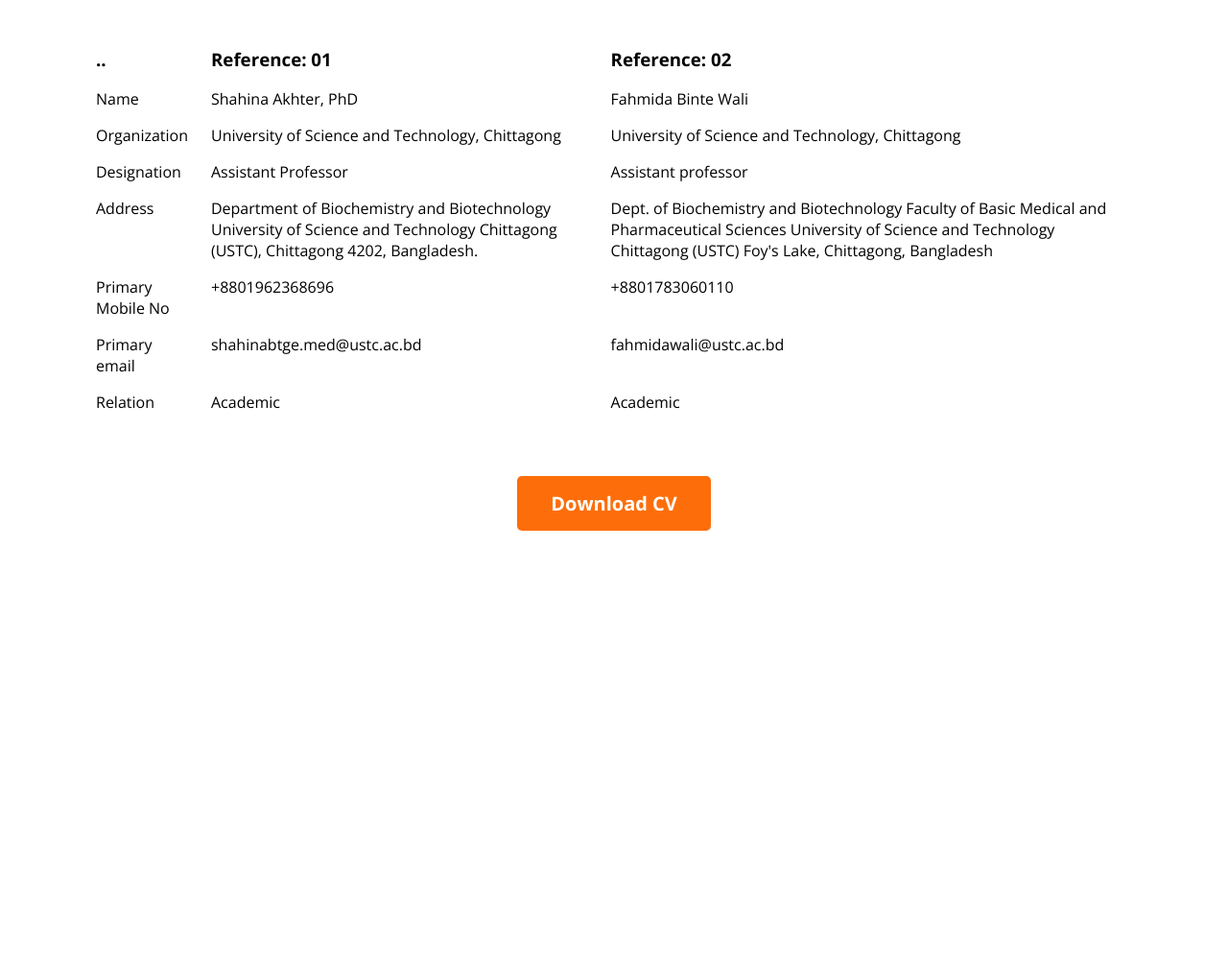
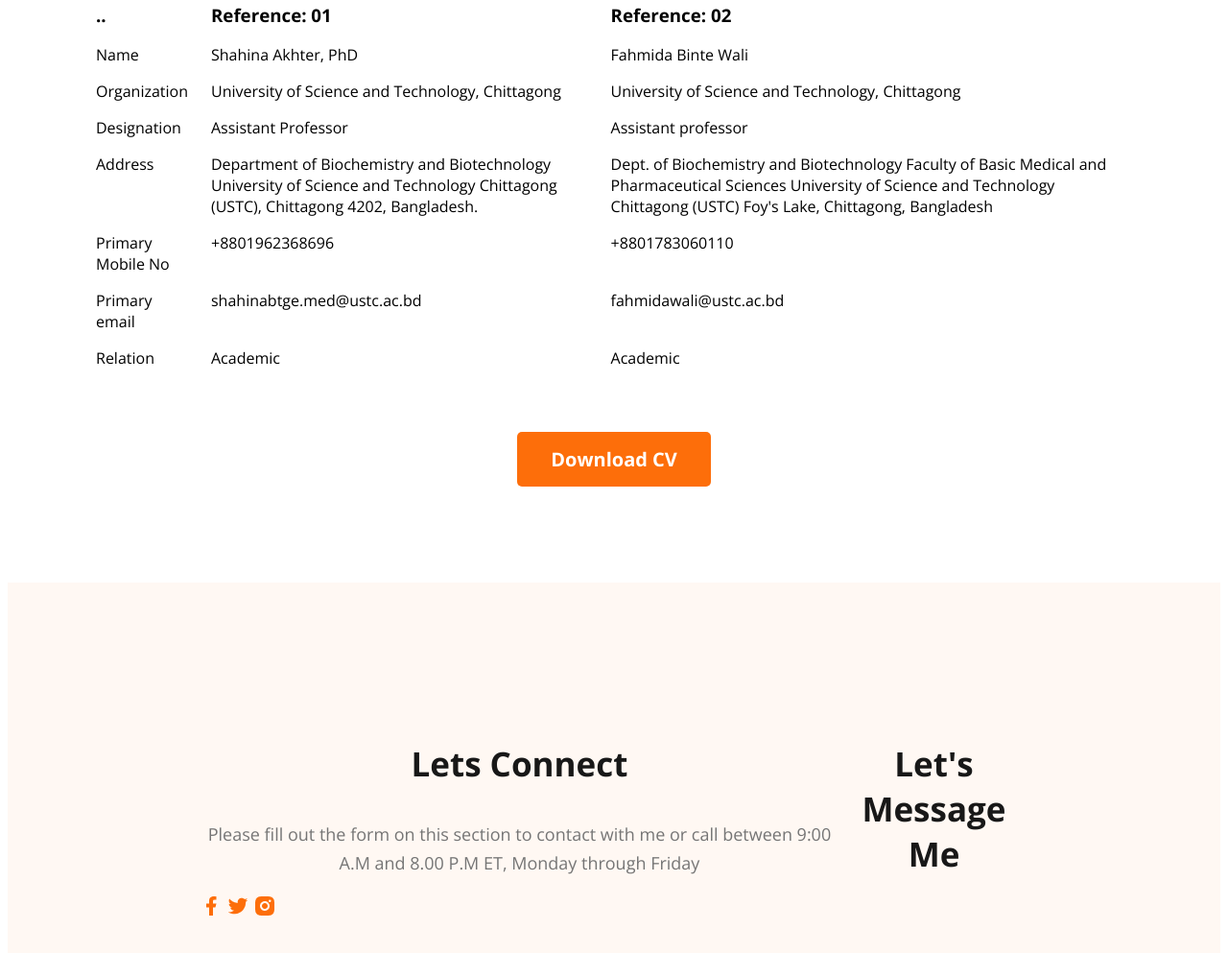
Before and after one commit to Samira-Bint-Taher/webdeveloper-portfolio, a plain HTML site: page index.html in a window 1280 px wide. Shown: the part 2192-3185 px from the top of the page at 96% size. Before the commit the page ends 2753 px from the top, so only its background shows below. Drawn offline with nearby package versions, Linux system fonts and the light colour scheme.

Commit message:
basic footer

```diff
--- a/index.html
+++ b/index.html
@@ -150,7 +150,21 @@
             <button class="btn-primary">Download CV</button>
         </div>
     </main>
-    <footer></footer>
+    <footer>
+        <div class="footer-column">
+            <h3 class="section-title">Lets Connect</h3>
+            <p class="section-description">Please fill out the form on this section to contact with me or call between
+                9:00 A.M and 8.00 P.M ET, Monday through Friday</p>
+                <div class="social-links">
+                    <a href=""><img src="images/icons/facebook.png" alt=""></a>
+                    <a href=""><img src="images/icons/twitter.png" alt=""></a>
+                    <a href=""><img src="images/icons/insta.png" alt=""></a>
+                </div>
+        </div>
+        <div class="footer-column">
+            <h3 class="section-title">Let's Message Me</h3>
+        </div>
+    </footer>
 </body>
 
 </html>
--- a/styles/portfolio.css
+++ b/styles/portfolio.css
@@ -3,14 +3,14 @@ body {
     font-family: 'Open Sans', sans-serif;
 }
 
-.section-title {
+.section-title{
     color: #181818;
     text-align: center;
     font-family: Open Sans;
     font-size: 35px;
     font-weight: 700;
 }
-.section-descrption{
+.section-description{
     color:#757575;
 text-align: center;
 font-family: Open Sans;
@@ -181,3 +181,11 @@ font-weight: 700;
     text-align: center;
     margin-top: 50px;
 }
+
+/* footer styles */
+footer{
+    display: flex;
+    background:#FFF8F3;
+    padding:130px 200px;
+    margin-top:100px;
+}
```
